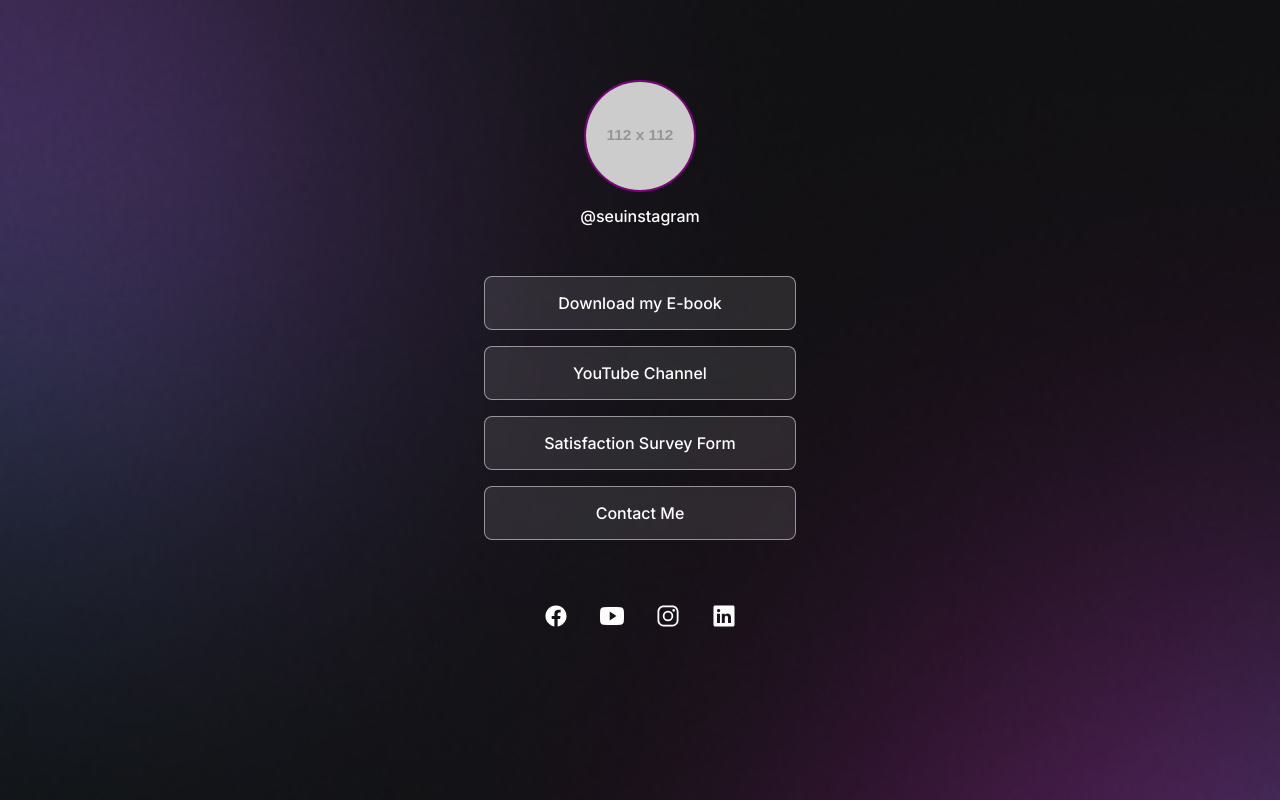
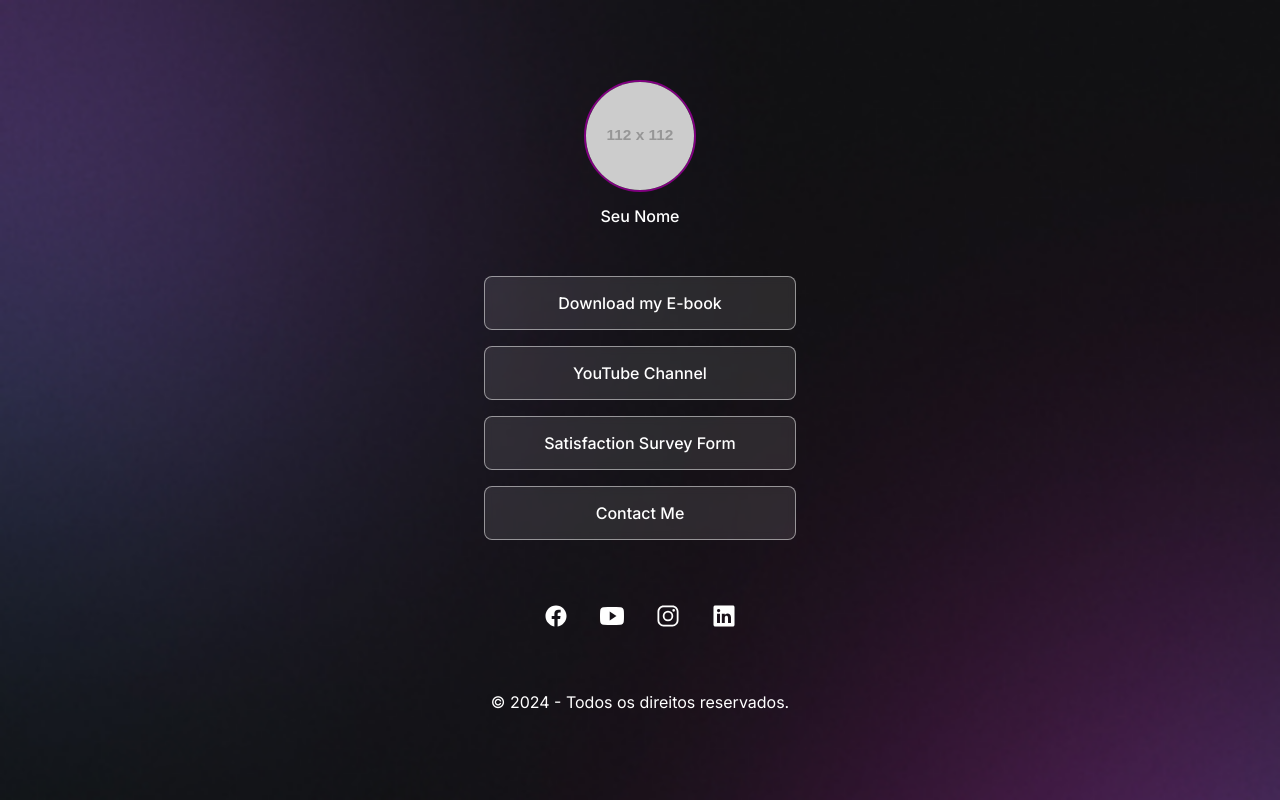
Before and after one commit to Chrysthy/Online-Business-Card, a plain HTML site: page index.html in a window 1280 px wide. Drawn offline with nearby package versions, Linux system fonts and the light colour scheme; placeholder pictures from the web are drawn by us.

Commit message:
index.html

```diff
--- a/index.html
+++ b/index.html
@@ -27,7 +27,7 @@
 
             <img src="https://fakeimg.pl/112x112" alt="Foto de Perfil">
 
-            <p> <a href="https://www.instagram.com/" target="_blank">@seuinstagram</a></p>
+            <p> Seu Nome</p>
 
         </div>
 
@@ -79,6 +79,13 @@
 
         </div>
 
+
+        <footer>
+
+            <p>&copy; 2024 - Todos os direitos reservados.</p>
+
+        </footer>
+
     </div>
 
     <!-- ícones -->
```
